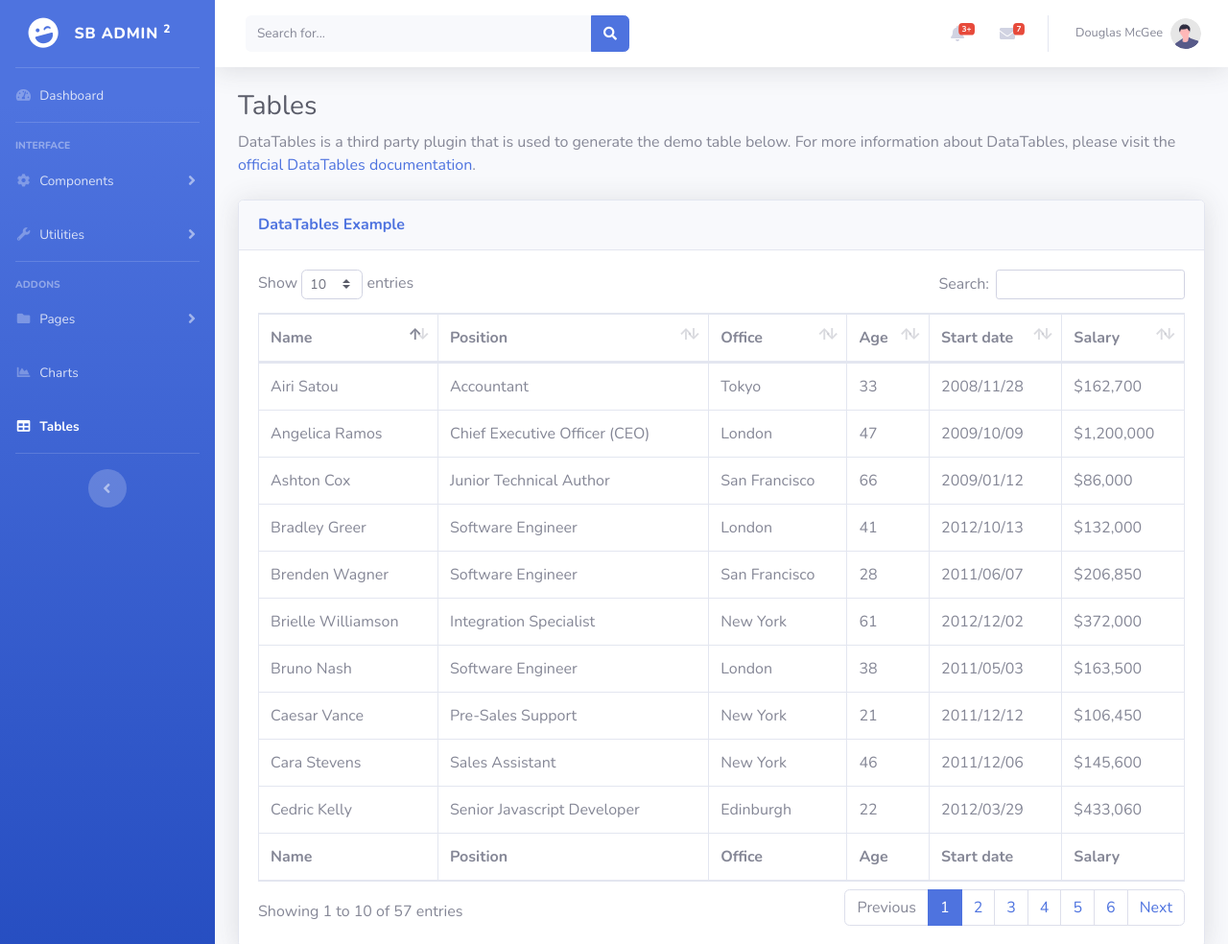
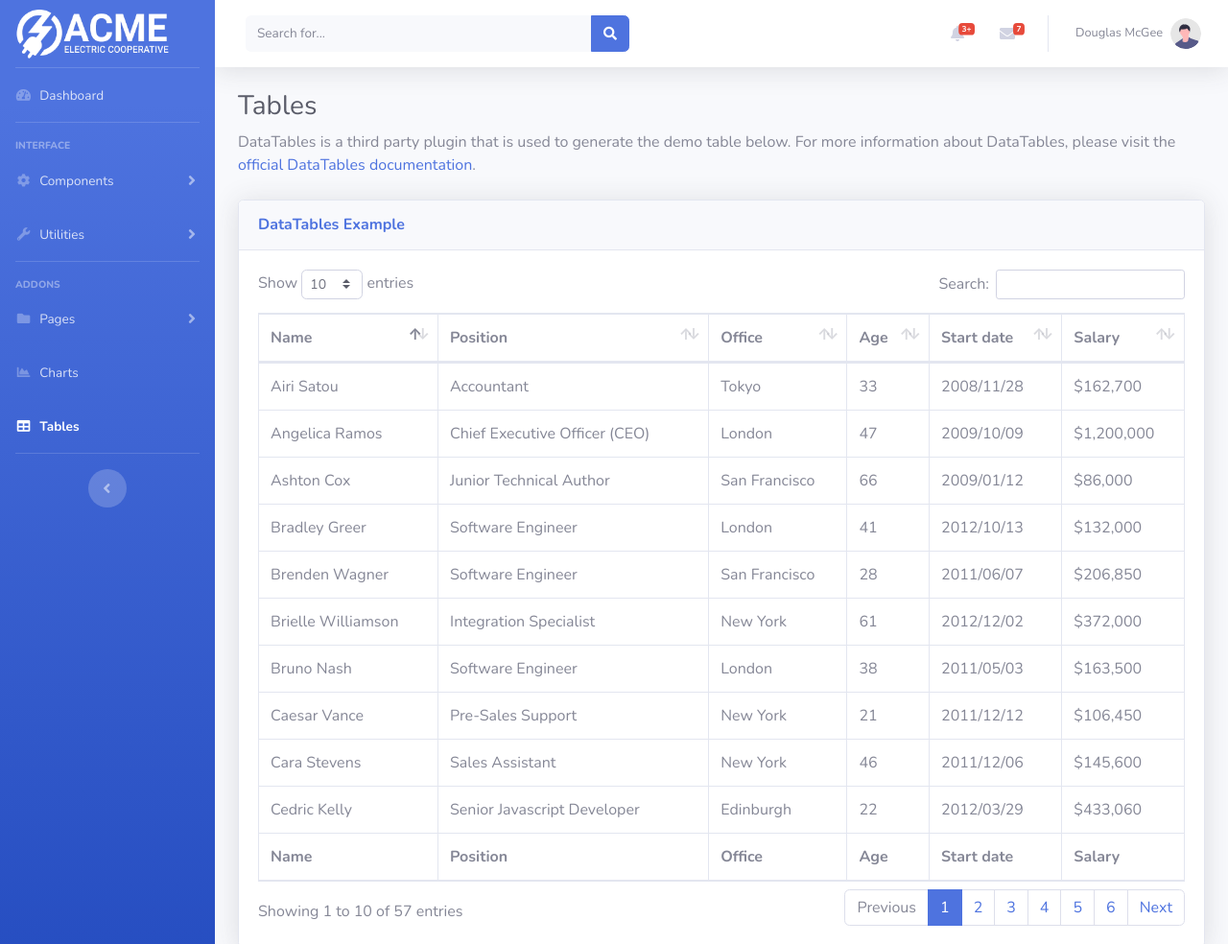
Before and after one commit to marcoyimyaem/webacmeprototype, a website with bundled scripts: page customer.html in a window 1280 px wide. Shown: the top 984 px of the page at 96% size. Built offline with nearby package versions, Linux system fonts and the light colour scheme.

Commit message:
Updated company logo

```diff
--- a/customer.html
+++ b/customer.html
@@ -35,10 +35,11 @@
 
             <!-- Sidebar - Brand -->
             <a class="sidebar-brand d-flex align-items-center justify-content-center" href="index.html">
-                <div class="sidebar-brand-icon rotate-n-15">
-                    <i class="fas fa-laugh-wink"></i>
+                <div class="sidebar-brand-icon ">
+                    <!-- <i class="fas fa-laugh-wink"></i> -->
+                    <img class="img-fluid" src="img\ACME-White-Full.png" alt="">
                 </div>
-                <div class="sidebar-brand-text mx-3">SB Admin <sup>2</sup></div>
+                <div class="sidebar-brand-text mx-3"></div>
             </a>
 
             <!-- Divider -->
```
